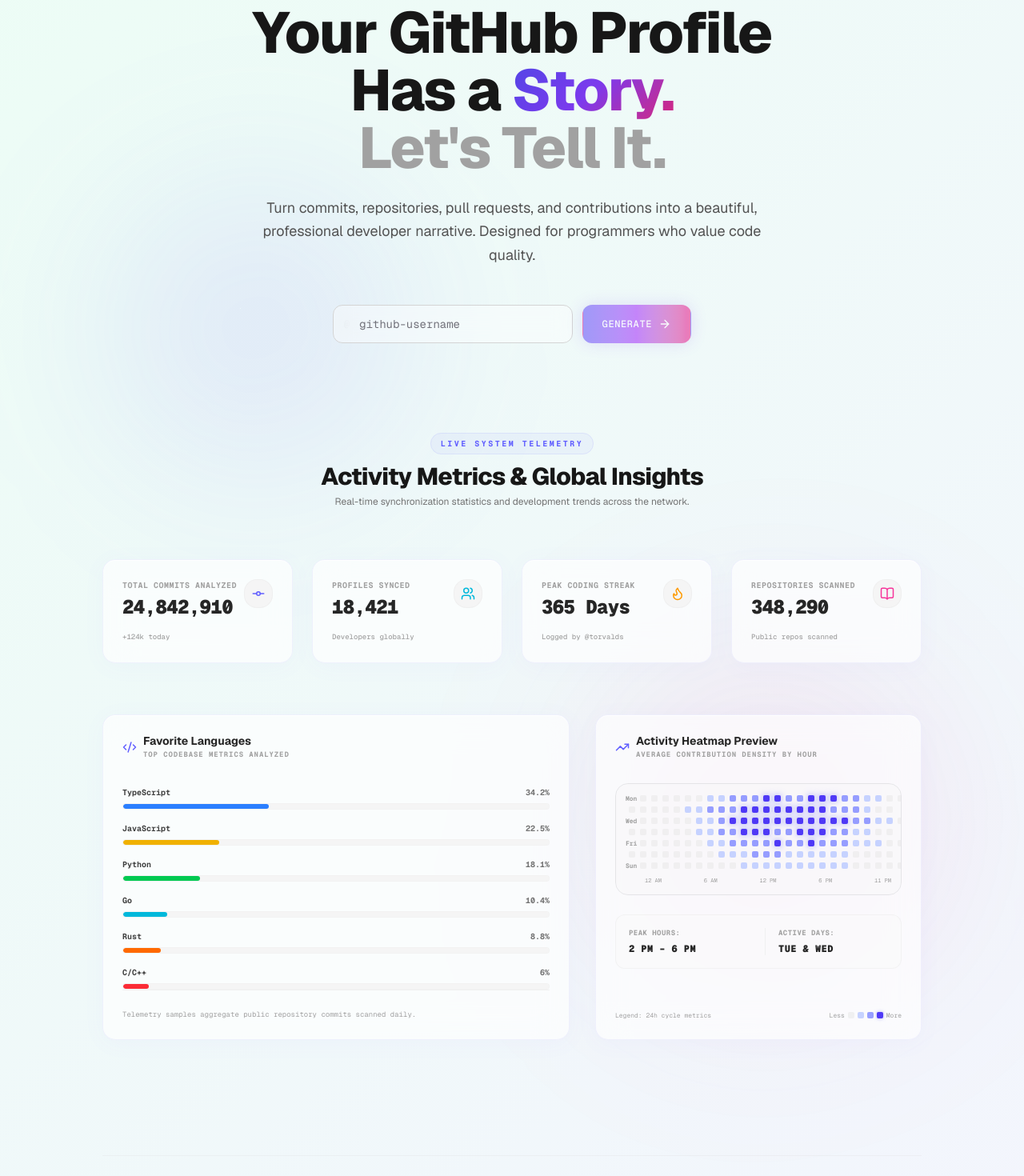
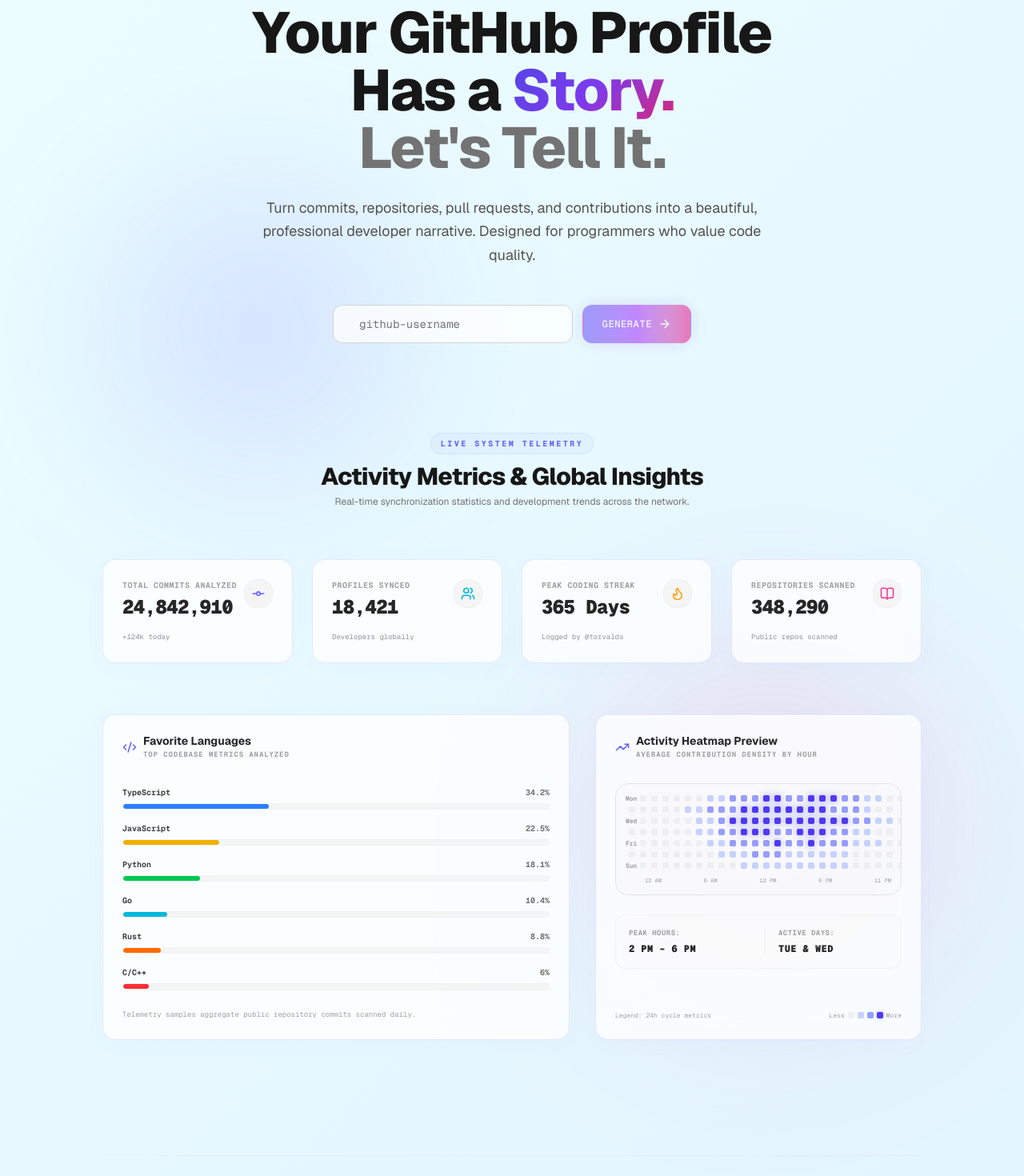
Before and after one commit to yathartharastogi/Github-Recapped, a Next.js app: page / in a window 1280 px wide. Shown: the part 220-1690 px from the top of the page at 80% size. Built offline with nearby package versions, Linux system fonts and the light colour scheme.

Commit message:
style: improve light mode theme contrast and vibrance

```diff
--- a/src/app/globals.css
+++ b/src/app/globals.css
@@ -161,12 +161,12 @@
 }
 
 .glass-card {
-  background: rgba(255, 255, 255, 0.65);
-  backdrop-filter: blur(20px);
-  border: 1px solid rgba(99, 102, 241, 0.08);
+  background: rgba(255, 255, 255, 0.78);
+  backdrop-filter: blur(24px);
+  border: 1px solid rgba(99, 102, 241, 0.14);
   box-shadow:
-    inset 0 1px 0 0 rgba(255, 255, 255, 0.75),
-    0 4px 30px 0 rgba(139, 92, 246, 0.04),
+    inset 0 1px 0 0 rgba(255, 255, 255, 0.85),
+    0 4px 30px 0 rgba(99, 102, 241, 0.03),
     0 1px 3px 0 rgba(0, 0, 0, 0.01);
   transition: all 0.5s cubic-bezier(0.16, 1, 0.3, 1);
 }
@@ -278,7 +278,7 @@
 }
 
 .mesh-bg {
-  background: linear-gradient(-45deg, #f8fafc, #eff6ff, #fdf2f8, #f5f3ff, #ecfdf5) !important;
+  background: linear-gradient(-45deg, #eef2ff, #f5f3ff, #fce7f3, #e0f2fe, #ecfeff) !important;
   background-size: 400% 400% !important;
   animation: mesh-flow 25s ease infinite !important;
 }
--- a/src/app/page.tsx
+++ b/src/app/page.tsx
@@ -125,9 +125,9 @@
   return (
     <div className="min-h-full flex flex-col mesh-bg text-foreground transition-colors duration-300 bg-grid-pattern relative overflow-hidden">
       {/* Immersive Background glow blobs */}
-      <div className="absolute top-1/4 left-1/4 -translate-x-1/2 -translate-y-1/2 w-[350px] h-[350px] rounded-full bg-indigo-500/10 blur-[100px] pointer-events-none animate-float-slow" />
-      <div className="absolute top-1/3 right-1/4 translate-x-1/2 translate-y-1/2 w-[400px] h-[400px] rounded-full bg-pink-500/10 blur-[120px] pointer-events-none animate-float-medium" />
-      <div className="absolute bottom-10 left-1/2 -translate-x-1/2 w-[500px] h-[300px] rounded-full bg-cyan-500/5 blur-[100px] pointer-events-none" />
+      <div className="absolute top-1/4 left-1/4 -translate-x-1/2 -translate-y-1/2 w-[350px] h-[350px] rounded-full bg-indigo-500/15 dark:bg-indigo-500/10 blur-[100px] pointer-events-none animate-float-slow" />
+      <div className="absolute top-1/3 right-1/4 translate-x-1/2 translate-y-1/2 w-[400px] h-[400px] rounded-full bg-pink-500/15 dark:bg-pink-500/10 blur-[120px] pointer-events-none animate-float-medium" />
+      <div className="absolute bottom-10 left-1/2 -translate-x-1/2 w-[500px] h-[300px] rounded-full bg-cyan-500/8 dark:bg-cyan-500/5 blur-[100px] pointer-events-none" />
 
       <Navbar />
 
@@ -151,7 +151,7 @@
             transition={{ duration: 0.5, delay: 0.1 }}
           >
             Your GitHub Profile Has a <span className="text-gradient-primary">Story.</span><br />
-            <span className="text-neutral-400 dark:text-neutral-500">Let&apos;s Tell It.</span>
+            <span className="text-neutral-500 dark:text-neutral-400">Let&apos;s Tell It.</span>
           </motion.h1>
 
           <motion.p
@@ -179,7 +179,7 @@
                 value={username}
                 onChange={(e) => setUsername(e.target.value)}
                 disabled={isLoading}
-                className="pl-8 text-neutral-800 dark:text-neutral-200 border-neutral-300 dark:border-neutral-800 bg-white/40 dark:bg-black/20 backdrop-blur-md h-12 rounded-lg font-mono text-sm focus:border-indigo-500 dark:focus:border-primary/60 transition-all duration-200"
+                className="pl-8 text-neutral-800 dark:text-neutral-200 border-neutral-300 dark:border-neutral-800 bg-white/75 dark:bg-black/20 backdrop-blur-md h-12 rounded-lg font-mono text-sm focus:border-indigo-500 dark:focus:border-primary/60 transition-all duration-200"
               />
             </div>
             <Button
--- a/src/components/navbar.tsx
+++ b/src/components/navbar.tsx
@@ -9,7 +9,7 @@
   const { theme, toggleTheme } = useTheme();
 
   return (
-    <header className="sticky top-0 z-50 w-full border-b border-white/10 dark:border-white/5 bg-background/60 backdrop-blur-xl transition-all duration-300">
+    <header className="sticky top-0 z-50 w-full border-b border-neutral-200/50 dark:border-white/5 bg-background/60 backdrop-blur-xl transition-all duration-300">
       <div className="max-w-7xl mx-auto px-6 h-16 flex items-center justify-between">
         <Link href="/" className="flex items-center space-x-2.5 group hover:opacity-95 transition-opacity">
           <div className="p-1.5 rounded-lg bg-indigo-500/10 dark:bg-primary/15 border border-indigo-500/20 dark:border-primary/20 group-hover:shadow-[0_0_15px_rgba(139,92,246,0.3)] transition-all duration-300">
```
